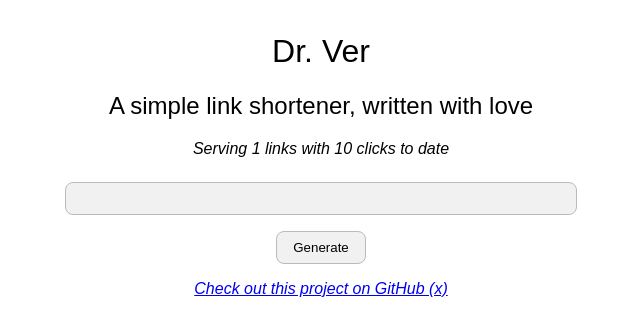
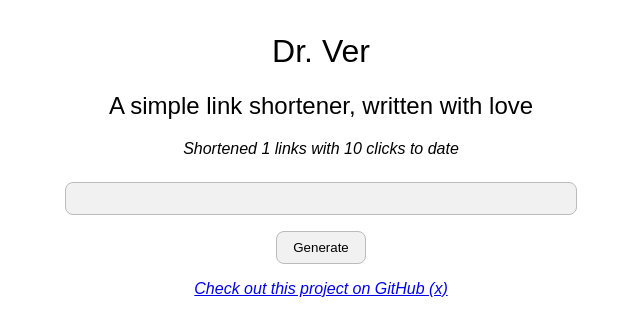
Before and after one commit to galenguyer/dr-ver, a Python web app: template dr-ver/templates/index.html in a window 1280 px wide. Shown: the top 336 px of the page, without its empty margins (319-959 px from the left). Run offline with Jinja, Linux system fonts and the light colour scheme; the template is opened without the code that fills it: most values are stand-ins (such as "Sample title", 1, 10 or a date in 2020).

Commit message:
Change wording

```diff
--- a/dr-ver/templates/index.html
+++ b/dr-ver/templates/index.html
@@ -52,7 +52,7 @@
         <div id="container">
             <h1>Dr. Ver</h1>
             <h2>A simple link shortener, written with love</h2>
-            <p><i>Serving {{ count }} links with {{ clicks }} clicks to date</i></p>
+            <p><i>Shortened {{ count }} links with {{ clicks }} clicks to date</i></p>
             <input name="url" id="input_url">
             <br>
             <button id="submit" onclick="submit()" value="Generate">Generate</button>
```
